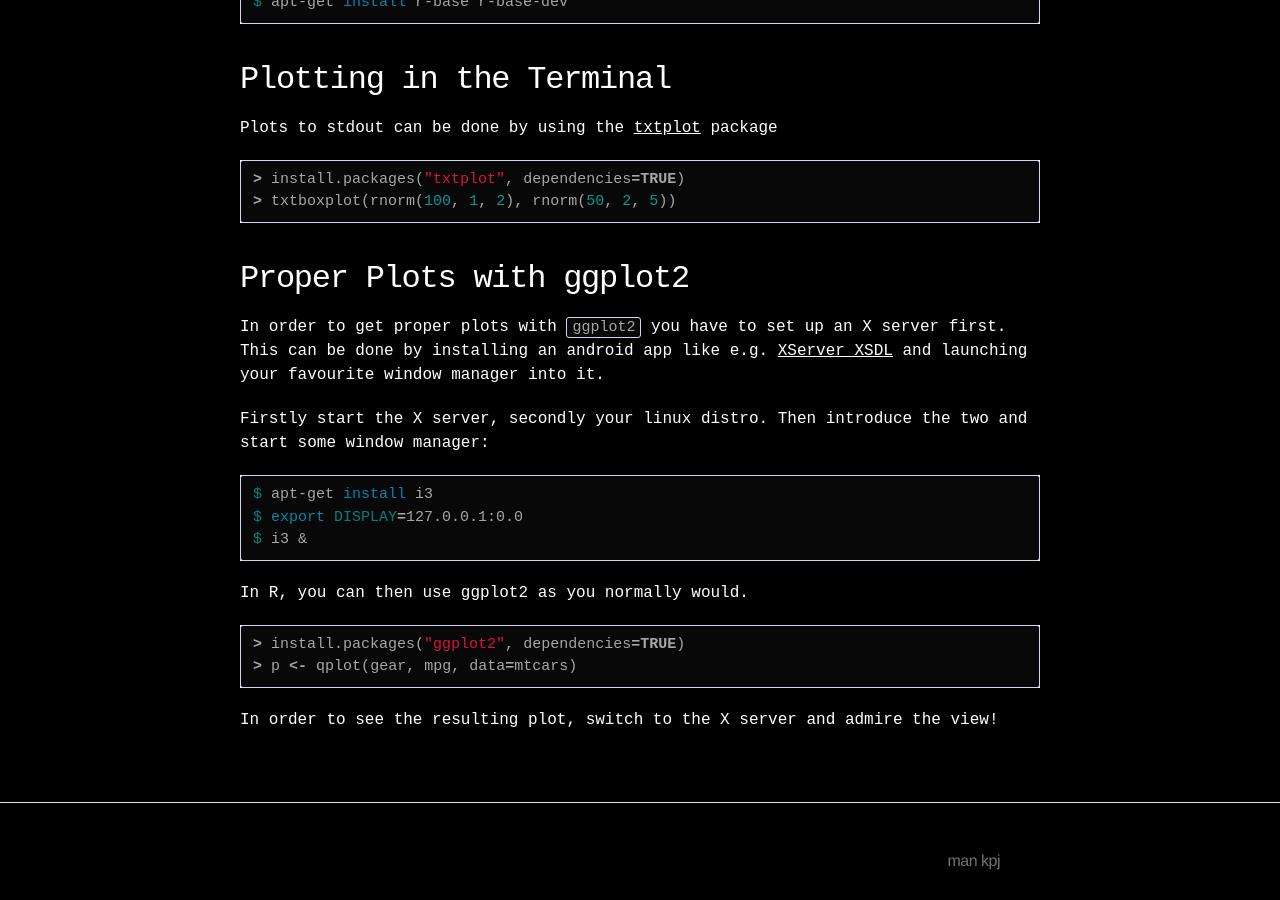
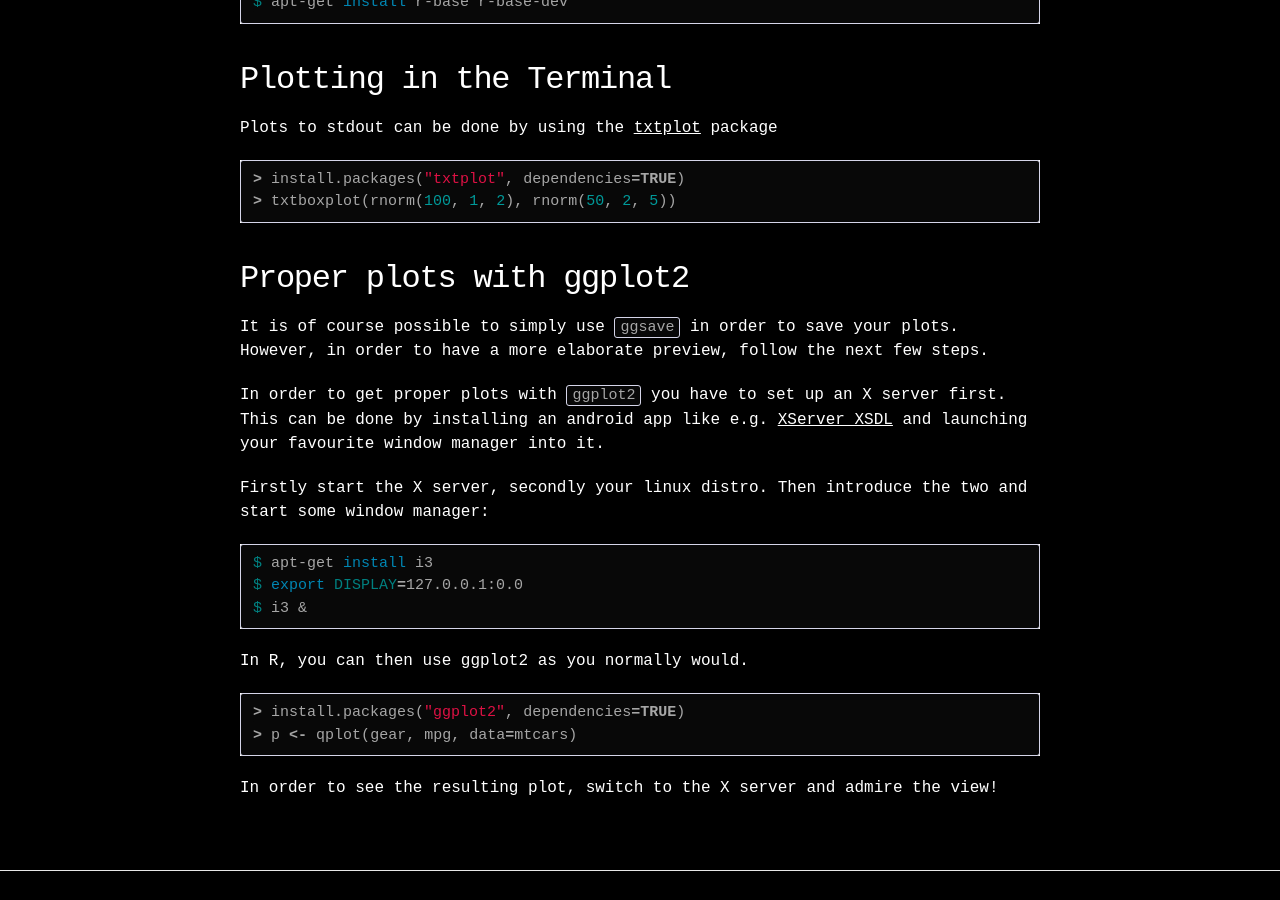
Before and after one commit to kpj/kpj.github.io--old, a Jekyll site: the page built from _posts/2015-04-01-run-r-on-android.md, in a window 1280 px wide and 900 px high, scrolled down 912 px. Built offline with Jekyll 4.4.1, drawn with Linux system fonts in a browser that asks for light colours.

Commit message:
Small additional note

```diff
--- a/_posts/2015-04-01-run-r-on-android.md
+++ b/_posts/2015-04-01-run-r-on-android.md
@@ -49,8 +49,11 @@ Plots to stdout can be done by using the [txtplot](http://cran.r-project.org/web
 {% endhighlight %}
 
 
-Proper Plots with ggplot2
+Proper plots with ggplot2
 -------------------------
+It is of course possible to simply use `ggsave` in order to save your plots.
+However, in order to have a more elaborate preview, follow the next few steps.
+
 In order to get proper plots with `ggplot2` you have to set up an X server first. This can be done by installing an android app like e.g. [XServer XSDL](https://play.google.com/store/apps/details?id=x.org.server) and launching your favourite window manager into it.
 
 Firstly start the X server, secondly your linux distro. Then introduce the two and start some window manager:
```
